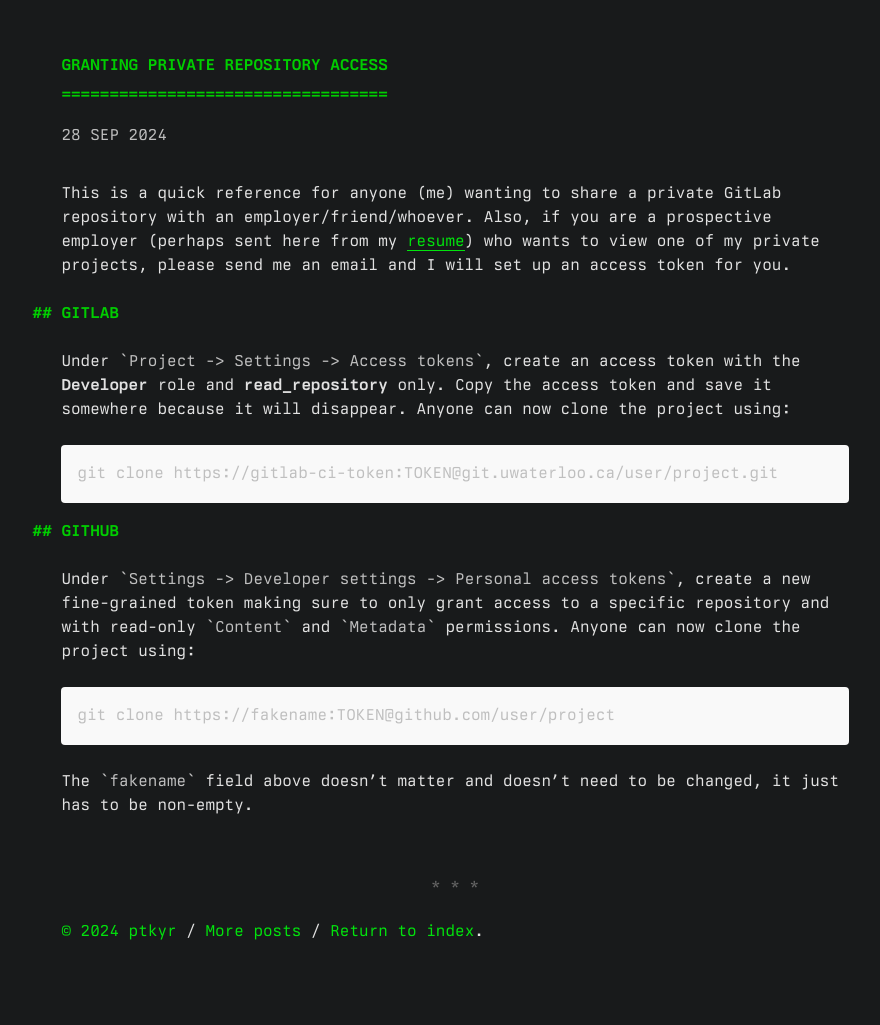
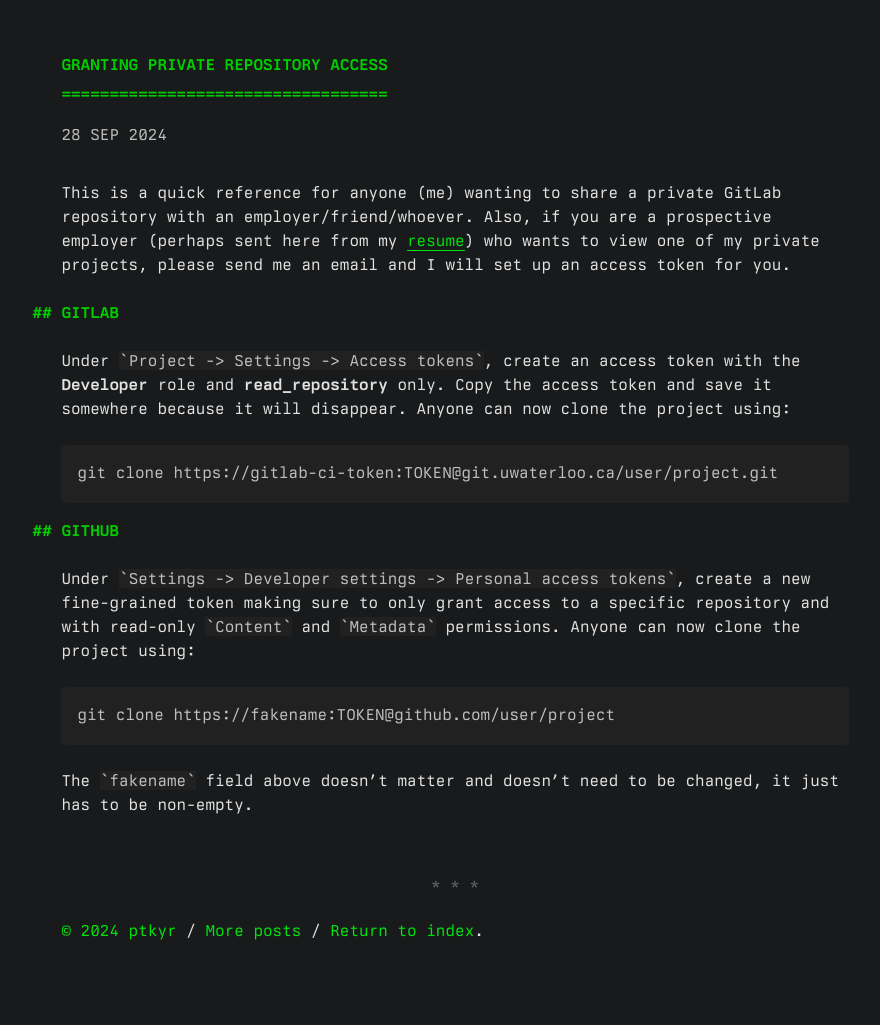
Before and after one commit to Ptkyr/Ptkyr.github.io, a Jekyll site: the page built from notes/_posts/2024-09-28-granting-repo-access.md, in a window 1280 px wide. Shown: the whole page, without its empty margins (185-1065 px from the left). Built offline with Jekyll 4.4.1, drawn with Linux system fonts in a browser that asks for light colours; some web fonts are replaced.

Commit message:
code backgrounds no longer flashbang

```diff
--- a/_sass/markdown.scss
+++ b/_sass/markdown.scss
@@ -23,6 +23,11 @@
     font-size: $font-size-base;
     font-style: normal;
     font-family: $font-family-code;
+}
+
+.md pre,
+.md code {
+    background-color: $code-background;
 }
 
 .md h1,
--- a/_sass/vars.scss
+++ b/_sass/vars.scss
@@ -26,6 +26,7 @@
 // body colors
 $body-text-color: rgb(226, 226, 226);
 $background: rgb(24, 26, 27);
+$code-background: rgb(33, 33, 33);
 $light-gray: hsl(0, 0%, 40%);
 $gray: hsl(0, 0%, 75%);
 
```
